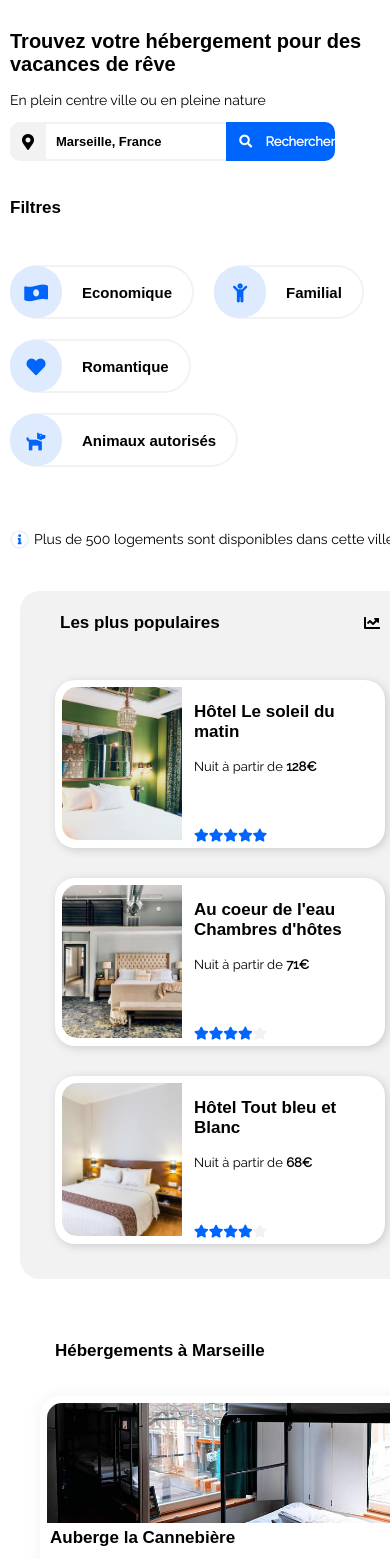
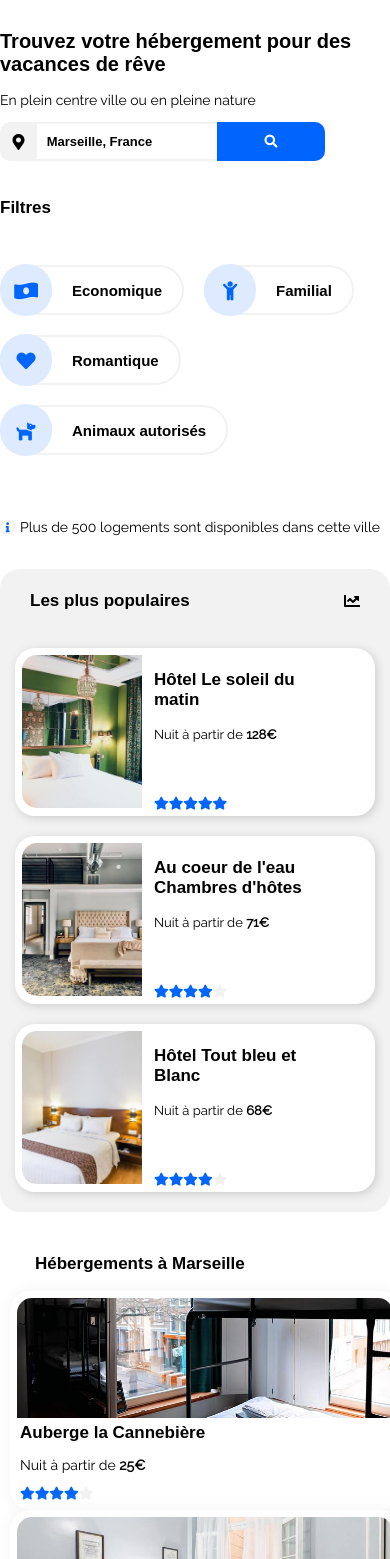
Before and after one commit to ProjetsAM/Mekkaouianissa_2_27042021, a plain HTML site: page index.html in a window 390 px wide. Shown: the part 114-1673 px from the top of the page. Drawn offline with Linux system fonts and the light colour scheme.

Commit message:
modif responsive

```diff
--- a/index.html
+++ b/index.html
@@ -33,7 +33,8 @@
                <div class="section_rechercher">
                   <div class="icon_rechercher"><i class="fas fa-map-marker-alt"></i></div>
                   <div><input class="recherche" type="search" id="rechercher" name="search" placeholder="Marseille, France"></div>
-                   <span class="bouton_rechercher"><i class="fas fa-search" aria-hidden="true"></i>Rechercher</span>
+                   <div class="bouton_rechercher"><span class="bouton_s"><i class="fas fa-search" aria-hidden="true"></i></span><span class="bouton_l">Rechercher</span>
+                   </div>
                </div>
             </div>
          </section>
@@ -293,8 +294,8 @@
             <h2>Activités à Marseille</h2>
            <div class="flex">
              <div class="activites">
+               <div class="cube_activites">
               <a href="#">
-               <div class="cube_activites">
                   <div class="imgactivites_lg1 imgactivites"></div>
                   <h3>Vieux Port</h3>
                </div>
@@ -307,30 +308,30 @@
                   <h3>Fort de Pomègues</h3>
                </div>
               </a>
+               <div class="cube_activites">
               <a href="#">
-               <div class="cube_activites">
                   <div class="imgactivites_xs imgactivites"></div>
                   <h3>Îles du Frioul</h3>
                </div>
               </a>
             </div>
             <div class="activites">
+               <div class="cube_activites">
               <a href="#">
-               <div class="cube_activites">
                   <div class="imgactivites_lg2 imgactivites"></div>
                   <h3>Parc National des Calanques</h3>
                </div>
               </a>
             </div>
             <div class="activites2">
+               <div class="cube_activites">
               <a href="#">
-               <div class="cube_activites">
                   <div class="imgactivites_s imgactivites"></div>
                   <h3>Notre-Dame-de-la-Garde</h3>
                </div>
               </a>
+               <div class="cube_activites">
               <a href="#">
-               <div class="cube_activites">
                   <div class="imgactivites_md2 imgactivites"></div>
                   <h3>Parc Longchamp</h3>
                </div>
--- a/style.css
+++ b/style.css
@@ -4,6 +4,9 @@ body {
   font-family: "Raleway", sans-serif;
   margin: 0;
   padding: 0;
+}
+body * {
+  box-sizing: border-box;
 }
 
 #bloc_page {
@@ -127,7 +130,7 @@ section p {
   font-weight: bold;
 }
 
-.bouton_rechercher i {
+.bouton_s {
   display: none;
 }
 /* Filtres section 1 */
@@ -216,12 +219,11 @@ section p {
 }
 
 #bloc_hebergements {
-  width: 60%;
+  width: 65%;
   background-color: #f2f2f2;
   border-radius: 20px;
   padding: 10px 20px 10px 10px;
   margin: 10px;
-  flex: 1;
 }
 .titre_hebergement {
   display: flex;
@@ -278,9 +280,11 @@ a {
 .description_hebergement {
   padding-left: 5px;
 }
+
 .afficher {
-  margin: 40px 0px 20px 20px;
-  width: 98%;
+  margin: 0px;
+  width: 100%;
+  padding: 20px 0 20px 20px;
   font-size: 15px;
   font-weight: bold;
   font-family: "Raleway-Bold", sans-serif;
@@ -305,8 +309,8 @@ a {
   align-items: center;
   justify-content: space-between;
   font-family: "Raleway-Bold", sans-serif;
-  padding-right: 35px;
-  padding-left: 35px;
+  padding-right: 25px;
+  padding-left: 25px;
 }
 
 .descriptionhotel h3 {
@@ -316,7 +320,7 @@ a {
 .cartepop {
   border-radius: 20px;
   padding: 5px;
-  margin: 30px;
+  margin: 20px 10px 15px 10px;
   background: white;
   font-size: 13px;
   box-shadow: 2px 2px 10px #cccccc;
@@ -467,6 +471,11 @@ footer li {
 }
 
 @media screen and (max-width: 600px) {
+  #bloc_page {
+    width: auto;
+    margin: 0;
+    padding: 0;
+  }
   nav a:hover {
     border-top: none;
   }
@@ -483,13 +492,9 @@ footer li {
     flex-direction: row;
   }
 
-  .bouton_rechercher i {
-    background-color: #0065fc;
+  .bouton_s {
     display: flex;
     justify-content: center;
-    align-items: center;
-    height: 39px;
-    width: 109px;
     color: white;
     cursor: pointer;
     border-radius: 0 10px 10px 0;
@@ -497,8 +502,8 @@ footer li {
     font-weight: bold;
   }
 
-  .bouton_rechercher {
-    /* display: none;*/
+  .bouton_l {
+    display: none;
   }
 
   #bloc_logo,
@@ -509,12 +514,16 @@ footer li {
   }
   #bloc_hebergements {
     background: none;
+    padding: 0;
+  }
+
+  .carte_hebergement {
+    margin: 0;
   }
   .sectionsh_a {
     display: flex;
   }
   .sectionsh_a > #bloc_hebergements {
-    flex: 1;
     order: 2;
   }
 
@@ -527,8 +536,19 @@ footer li {
     width: 100%;
   }
 
+  #bloc_populaires {
+    margin: 0;
+  }
+  .cube_activites {
+    width: 100%;
+    margin: 20px 0 20px 10px;
+  }
   .imgactivites {
     height: 200px;
+  }
+
+  .footer-segment {
+    width: auto;
   }
 
   #footer {
```
